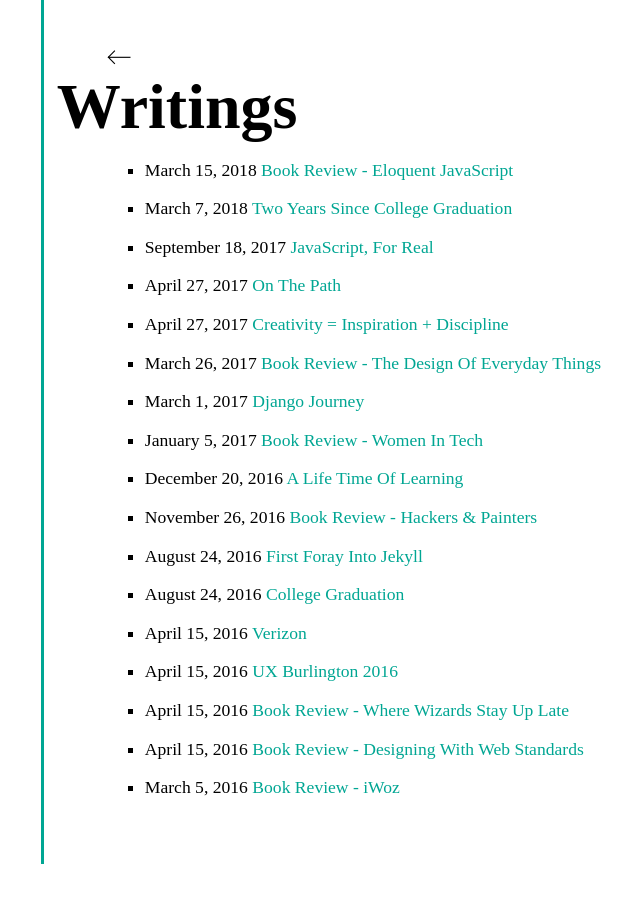
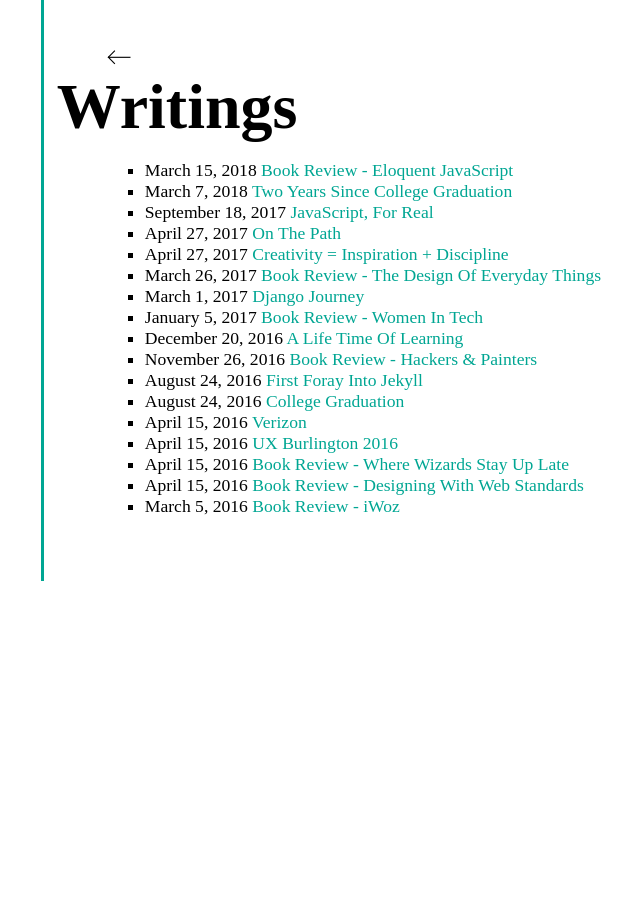
Before and after one commit to cssidy/personal-site, a Jekyll site: the page built from writings.html, in a window 1280 px wide. Shown: the whole page, without its empty margins (199-839 px from the left). Built offline with Jekyll 4.4.1, drawn with Linux system fonts in a browser that asks for light colours; some web fonts are replaced.

Commit message:
remove +

```diff
--- a/assets/css/base.css
+++ b/assets/css/base.css
@@ -142,7 +142,6 @@ ul li {
 }
 
 .writing-list li {
-    margin: 0 0 1em;
     font-size: 110%;
 }
 
@@ -425,7 +424,7 @@ ul li {
 		color: var(--color-slide-alt);
 	}
 	.slide::after {
-		content: '+';
+		/* content: '+'; */
 		position: absolute;
 		left: 0;
 		color: #000;
```
